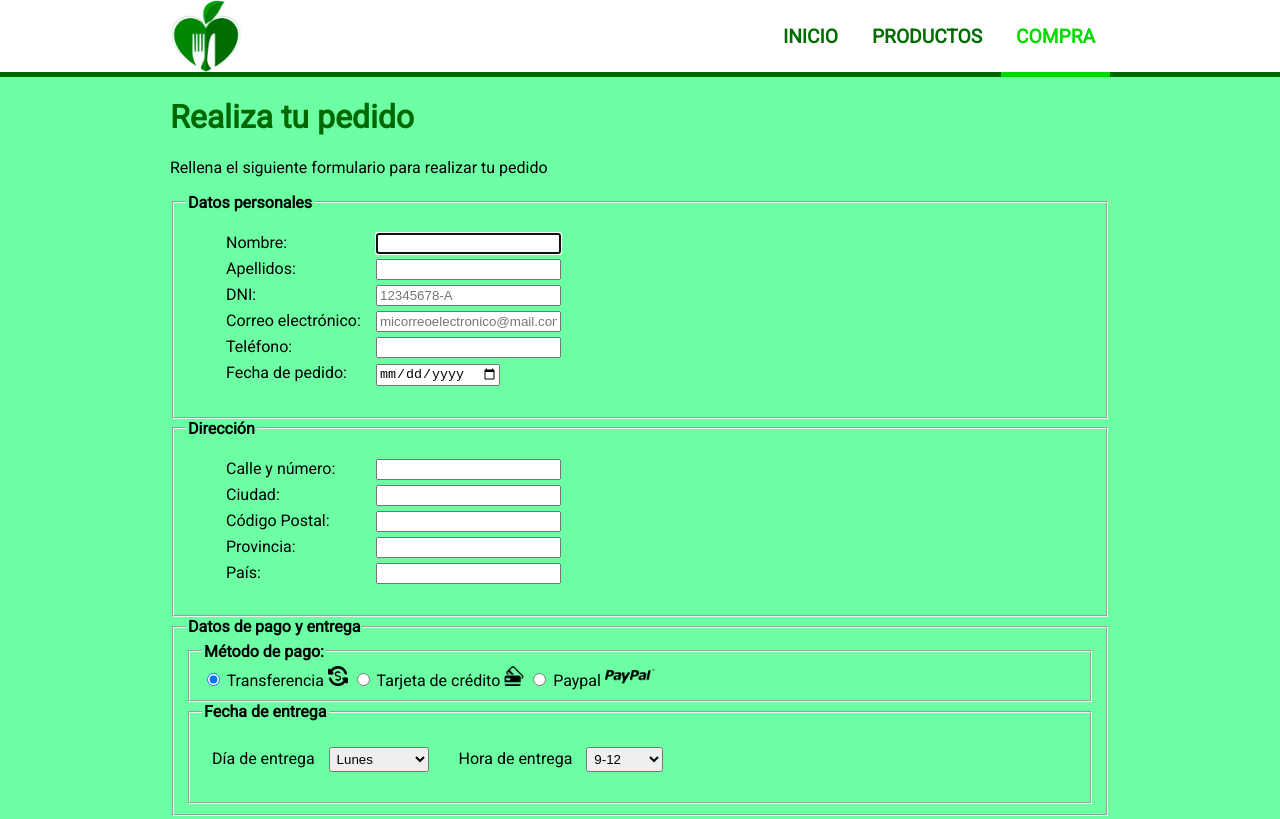
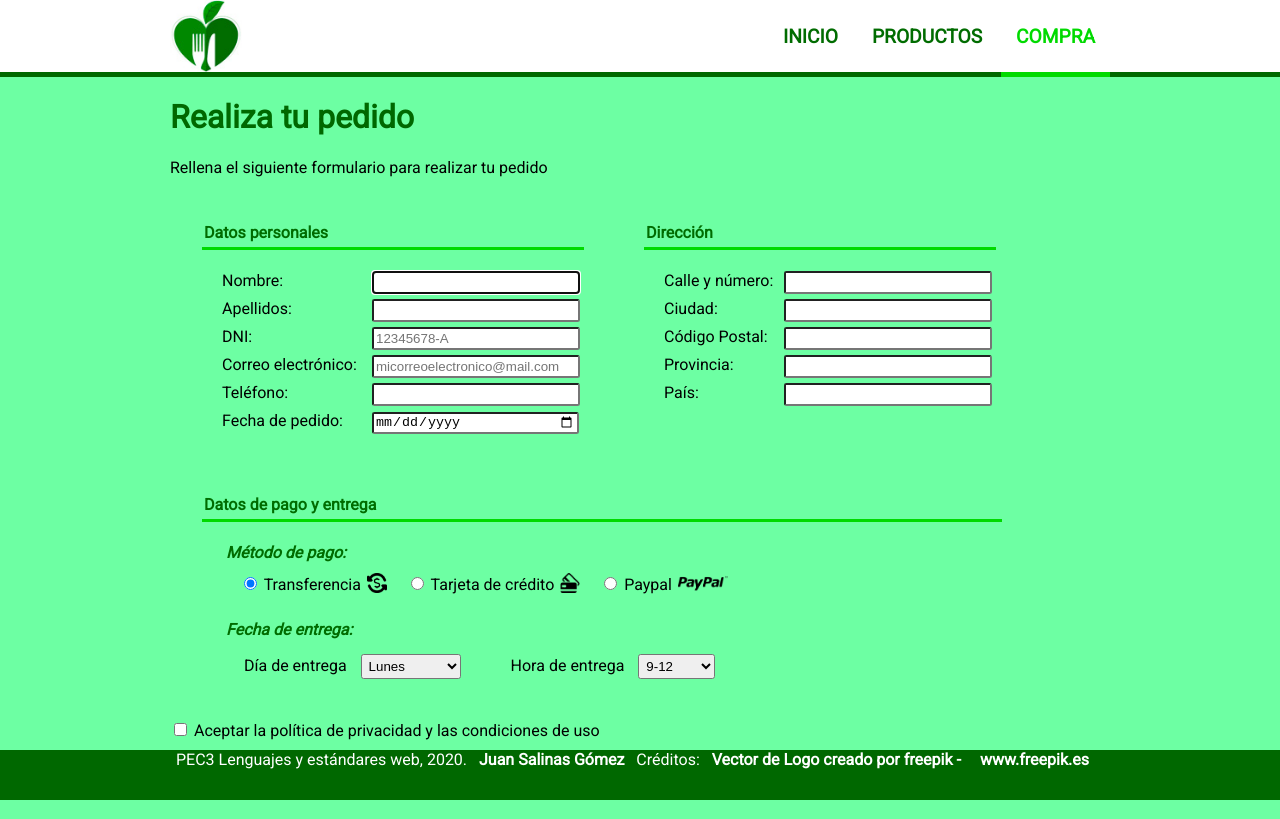
Before and after one commit to juans0/PEC3_UOC, a plain HTML site: page compra.html in a window 1280 px wide. Shown: the top 819 px of the page. Drawn offline with Linux system fonts and the light colour scheme.

Commit message:
Estilos formulario

```diff
--- a/compra.html
+++ b/compra.html
@@ -24,7 +24,7 @@
             <p>Rellena el siguiente formulario para realizar tu pedido</p>
 
             <form id="formulario">
-                <fieldset>
+                <fieldset class="datos">
                     <legend>Datos personales</legend>
 
                     <ul>
@@ -56,7 +56,7 @@
 
                 </fieldset>
 
-                <fieldset>
+                <fieldset class="direccion">
                     <legend>Dirección</legend>
                     <ul>
                         <li>
@@ -82,9 +82,9 @@
                     </ul>
                 </fieldset>
 
-                <fieldset>
+                <fieldset class="datosPago">
                     <legend>Datos de pago y entrega</legend>
-                    <fieldset>
+                    <fieldset class="metodo">
                         <legend>Método de pago:</legend>
                             <input type="radio" name="pago" id="transfer" checked=""/>
                             <label for="transfer">Transferencia <img src="img/transfer.png" alt="Imagen transferencia bancaria" title="Transeferncia bancaria" width="20" height="20"></label>
@@ -96,8 +96,8 @@
                             <label for="paypal">Paypal <img src="img/paypal.png" alt="Imagen Paypal" title="Paypal" width="50" height="20"></label>
                     </fieldset>
 
-                    <fieldset>
-                        <legend>Fecha de entrega</legend>
+                    <fieldset class="fecha">
+                        <legend>Fecha de entrega:</legend>
 
                         <p id="dia">Día de entrega
                         <select>
--- a/css/estilos.css
+++ b/css/estilos.css
@@ -65,7 +65,7 @@ footer {
     text-align: center;
     height: 50px;
     clear: left;
-    /* position: absolute; */
+    position: absolute;
     bottom: 0em;
     right: 0em;
     left: 0em;
@@ -180,41 +180,103 @@ tfoot td {
 }
 
 /* COMPRA */
+fieldset {
+    border: none;
+    /* border-top: 2px groove #00da00; */
+}
+
+.datos {
+    float: left;
+    margin: 30px 20px;
+}
+
+.direccion {
+    float: left;
+    margin: 30px 20px;
+}
+
+.datosPago {
+    clear: left;
+    margin: auto 100px auto 20px;
+}
+
+#formulario ul {
+    padding-left: 20px;
+}
+
 #formulario li {
     list-style-type: none;
-    padding-bottom:5px;
+    padding-bottom: 5px;
 }
 
-#formulario ul li label {
+.datos ul li label {
     width: 150px;
     float: left;
-    text-align: left;
+}
+
+.direccion ul li label {
+    width: 120px;
+    float: left;
+}
+
+input[type="text"], input[type="email"], input[type="tel"] {
+    width: 200px;
+    padding: 2px;
+    border-radius: 0.2em;
+}
+
+input[type="date"] {
+    width: 200px;
+    border-radius: 0.2em;
+    padding-right: 2px;
 }
 
 legend {
     font-weight: bold;
+    color: #006c00;
+    border-bottom: 3px solid #00da00;
+    width: 100%;
+    padding-bottom: 5px;
 }
 
 #dia {
     float: left;
-    margin: 10px;
+    margin: 0 20px;
 }
 
 #hora {
     float: left;
-    margin: 10px;
+    margin: 0 20px;
 }
 
 #dia select {
-    margin: 10px;
+    margin: 5px 10px;
     padding: 3px;
     border-radius: 0.2em;
 }
 
 #hora select {
-    margin: 10px;
+    margin: 5px 10px;
     padding: 3px;
     border-radius: 0.2em;
+}
+
+.metodo legend, .fecha legend {
+    border: none;
+    font-style: italic;
+}
+
+.metodo, .fecha {
+    margin-top: 16px;
+    padding-left: 20px;
+}
+
+input[type="radio"] {
+    margin-left: 20px;
+}
+
+.metodo label > img {
+    margin: 0 0 -3px 2px;
 }
 
 .boton {
```
